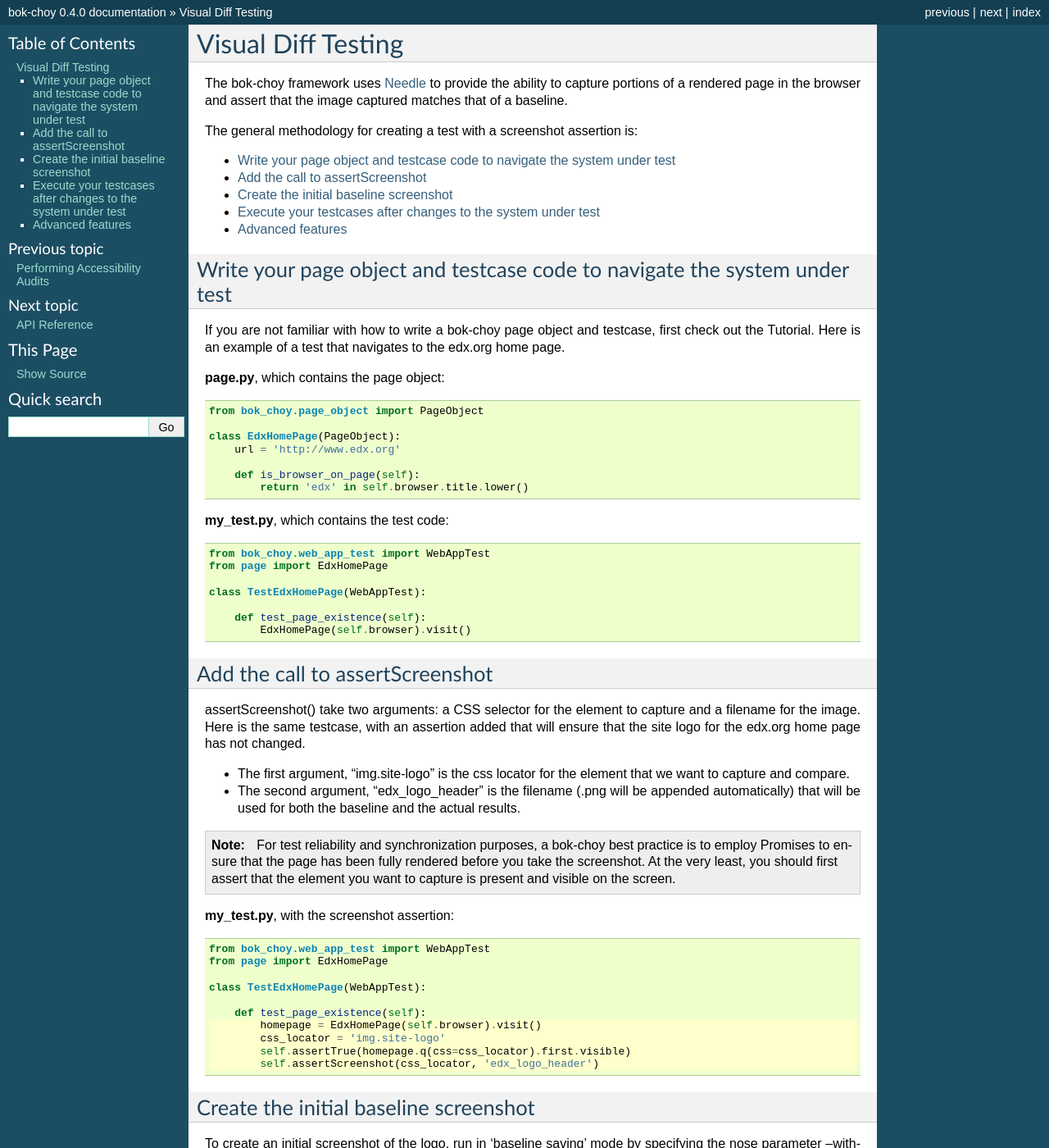
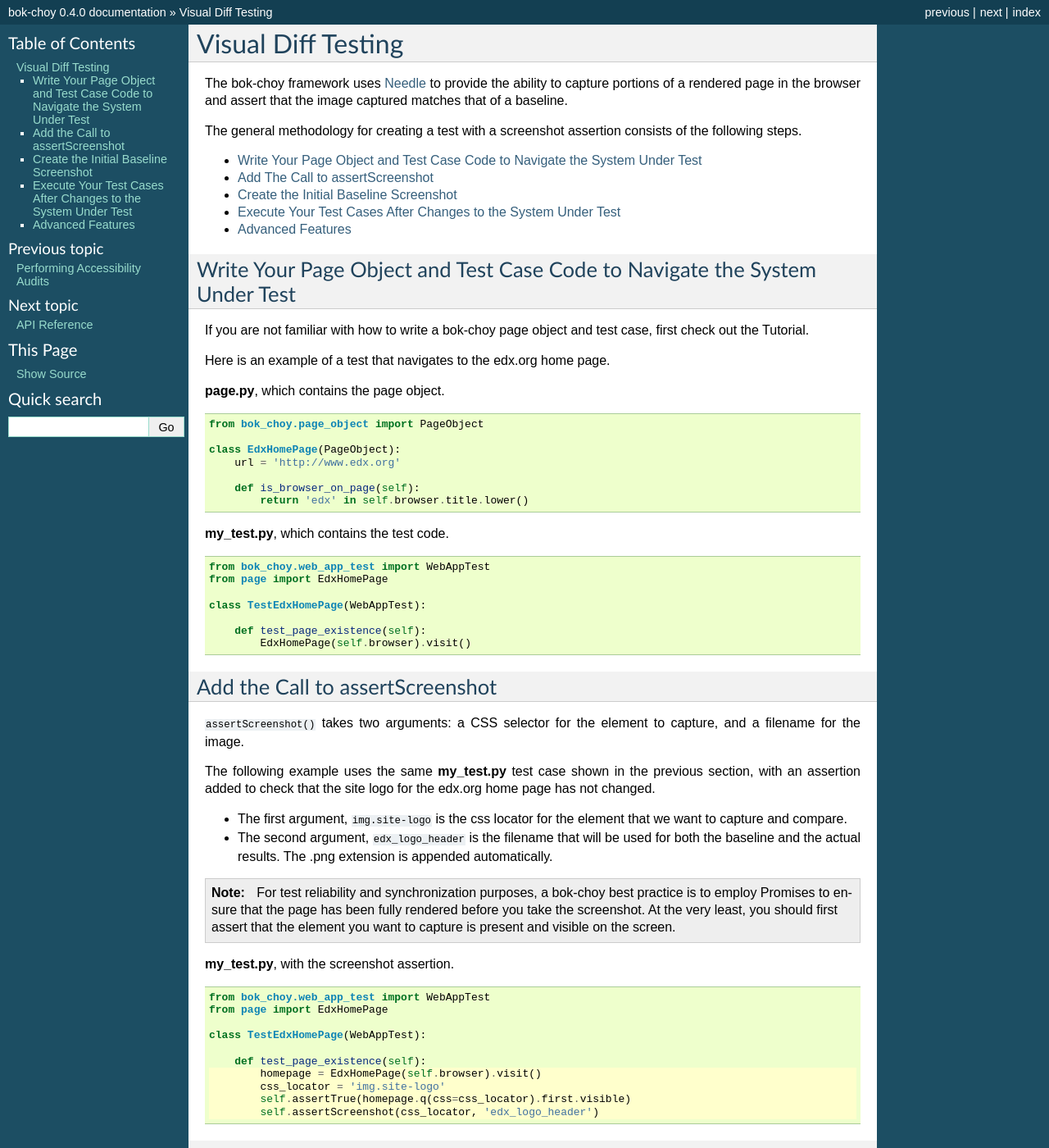
Before and after one commit to openedx-unsupported/bok-choy, a Sphinx documentation site: the page built from docs/visual_diff.rst, in a window 1280 px wide and 1400 px high. Shown: the whole window at 82% size. Built offline with Sphinx 7.4.7, drawn with Linux system fonts in a browser that asks for light colours; some of the changed text lies outside the part shown.

Commit message:
Edits to visualdiff file

```diff
--- a/docs/visual_diff.rst
+++ b/docs/visual_diff.rst
@@ -1,23 +1,28 @@
 Visual Diff Testing
 ===================
 
-The bok-choy framework uses `Needle`_ to provide the ability to capture portions of a rendered page
-in the browser and assert that the image captured matches that of a baseline.
+The bok-choy framework uses `Needle`_ to provide the ability to capture
+portions of a rendered page in the browser and assert that the image captured
+matches that of a baseline.
 
-The general methodology for creating a test with a screenshot assertion is:
+The general methodology for creating a test with a screenshot assertion
+consists of the following steps.
 
-* `Write your page object and testcase code to navigate the system under test`_
-* `Add the call to assertScreenshot`_
-* `Create the initial baseline screenshot`_
-* `Execute your testcases after changes to the system under test`_
-* `Advanced features`_
+* `Write Your Page Object and Test Case Code to Navigate the System Under Test`_
+* `Add The Call to assertScreenshot`_
+* `Create the Initial Baseline Screenshot`_
+* `Execute Your Test Cases After Changes to the System Under Test`_
+* `Advanced Features`_
 
-Write your page object and testcase code to navigate the system under test
---------------------------------------------------------------------------
-If you are not familiar with how to write a bok-choy page object and testcase, first check out the Tutorial.
+Write Your Page Object and Test Case Code to Navigate the System Under Test
+------------------------------------------------------------------------------
+
+If you are not familiar with how to write a bok-choy page object and test case,
+first check out the Tutorial.
+
 Here is an example of a test that navigates to the edx.org home page.
 
-**page.py**, which contains the page object:
+**page.py**, which contains the page object.
 
 .. code-block:: python
 
@@ -29,7 +34,7 @@ Here is an example of a test that navigates to the edx.org home page.
         def is_browser_on_page(self):
             return 'edx' in self.browser.title.lower()
 
-**my_test.py**, which contains the test code:
+**my_test.py**, which contains the test code.
 
 .. code-block:: python
 
@@ -41,21 +46,30 @@ Here is an example of a test that navigates to the edx.org home page.
         def test_page_existence(self):
             EdxHomePage(self.browser).visit()
 
-Add the call to assertScreenshot
+Add the Call to assertScreenshot
 --------------------------------
-assertScreenshot() take two arguments: a CSS selector for the element to capture and a filename for the image.
-Here is the same testcase, with an assertion added that will ensure that the site logo for the edx.org home
-page has not changed.
 
-* The first argument, "img.site-logo" is the css locator for the element that we want to capture and compare.
-* The second argument, "edx_logo_header" is the filename (.png will be appended automatically) that will be used
-  for both the baseline and the actual results.
+``assertScreenshot()`` takes two arguments: a CSS selector for the element to
+capture, and a filename for the image.
 
-.. note:: For test reliability and synchronization purposes, a bok-choy best practice is to employ Promises to ensure
-   that the page has been fully rendered before you take the screenshot. At the very least, you should first assert that
-   the element you want to capture is present and visible on the screen.
+The following example uses the same **my_test.py** test case shown in the
+previous section, with an assertion added to check that the site logo for the
+edx.org home page has not changed.
 
-**my_test.py**, with the screenshot assertion:
+* The first argument, ``img.site-logo`` is the css locator for the element
+  that we want to capture and compare.
+
+* The second argument, ``edx_logo_header`` is the filename that will be used
+  for both the baseline and the actual results. The .png extension is appended
+  automatically.
+
+.. note:: For test reliability and synchronization purposes, a bok-choy best
+   practice is to employ Promises to ensure that the page has been fully
+   rendered before you take the screenshot. At the very least, you should
+   first assert that the element you want to capture is present and visible on
+   the screen.
+
+**my_test.py**, with the screenshot assertion.
 
 .. code-block:: python
     :emphasize-lines: 7-10
@@ -71,46 +85,60 @@ page has not changed.
             self.assertTrue(homepage.q(css=css_locator).first.visible)
             self.assertScreenshot(css_locator, 'edx_logo_header')
 
-Create the initial baseline screenshot
+
+Create the Initial Baseline Screenshot
 --------------------------------------
-To create an initial screenshot of the logo, run in ‘baseline saving’ mode
-by specifying the nose parameter --with-save-baseline.
+
+To create an initial screenshot of the logo, run the test case in "baseline
+saving" mode by specifying the nose parameter ``--with-save-baseline``.
 
 .. code-block:: bash
 
     $ nosetests my_test.py --with-save-baseline
 
-The folder in which the baseline and actual (output) screenshots are saved is determined via the following
-environment variables:
+The folder in which the baseline and actual (output) screenshots are saved is
+determined using the following environment variables.
 
 * NEEDLE_OUTPUT_DIR - defaults to "screenshots"
 * NEEDLE_BASELINE_DIR - defaults to "screenshots/baseline"
 
-In our example, we would execute the test once with the save baseline parameter to create
-screenshots/baseline/edx_logo_header.png. We would then open it up and check that it looks okay.
+In our example, we would execute the test once with the save baseline
+parameter to create screenshots/baseline/edx_logo_header.png. We would then
+open it up and check that it looks okay.
 
-Execute your testcases after changes to the system under test
--------------------------------------------------------------
-Now if we run our tests, it will take the same screenshot and check it against the screenshot on disk:
+
+Execute Your Test Cases After Changes to the System Under Test
+---------------------------------------------------------------
+
+Now if we run our tests, it will take the same screenshot and check it against
+the saved baseline screenshot on disk.
 
 .. code-block:: bash
 
     $ nosetests my_test.py
 
-If a regression causes them to become significantly different, then the test will fail.
+If a regression causes them to become significantly different, then the test
+will fail.
 
-Advanced features
+
+Advanced Features
 -----------------
 
-See the `Needle documentation`_ for more information on these advanced features:
+See the `Needle documentation`_ for more information on the following advanced
+features.
 
-* Setting the viewport’s size - This is particularly useful for predicting the size of the resulting screenshots
-  when taking fullscreen captures, and for testing responsive sites.
-* Difference engine - Instead of PIL (the default), you may want to use PerceptualDiff. Besides being much faster
-  than PIL, PerceptualDiff also generates a diff PNG file when a test fails, highlighting the differences between the
-  baseline image and the new screenshot.
-* File cleanup - Each time you run tests, new screenshot images are saved to disk, for comparison with the
-  baseline screenshots. You may want to set your configuration to delete these files for all successful tests.
+* Setting the viewport’s size - This feature is particularly useful for
+  predicting the size of the resulting screenshots when taking full screen
+  captures, and for testing responsive sites.
+
+* Difference engine - Instead of PIL (the default), you might want to use
+  PerceptualDiff. In addition to being much faster than PIL, PerceptualDiff
+  generates a diff PNG file when a test fails, highlighting the differences
+  between the baseline image and the new screenshot.
+
+* File cleanup - Each time you run tests, new screenshot images are saved to
+  disk, for comparison with the baseline screenshots. You might want to set
+  your configuration to delete these files for all successful tests.
 
 
 .. _Needle: https://github.com/bfirsh/needle
```
